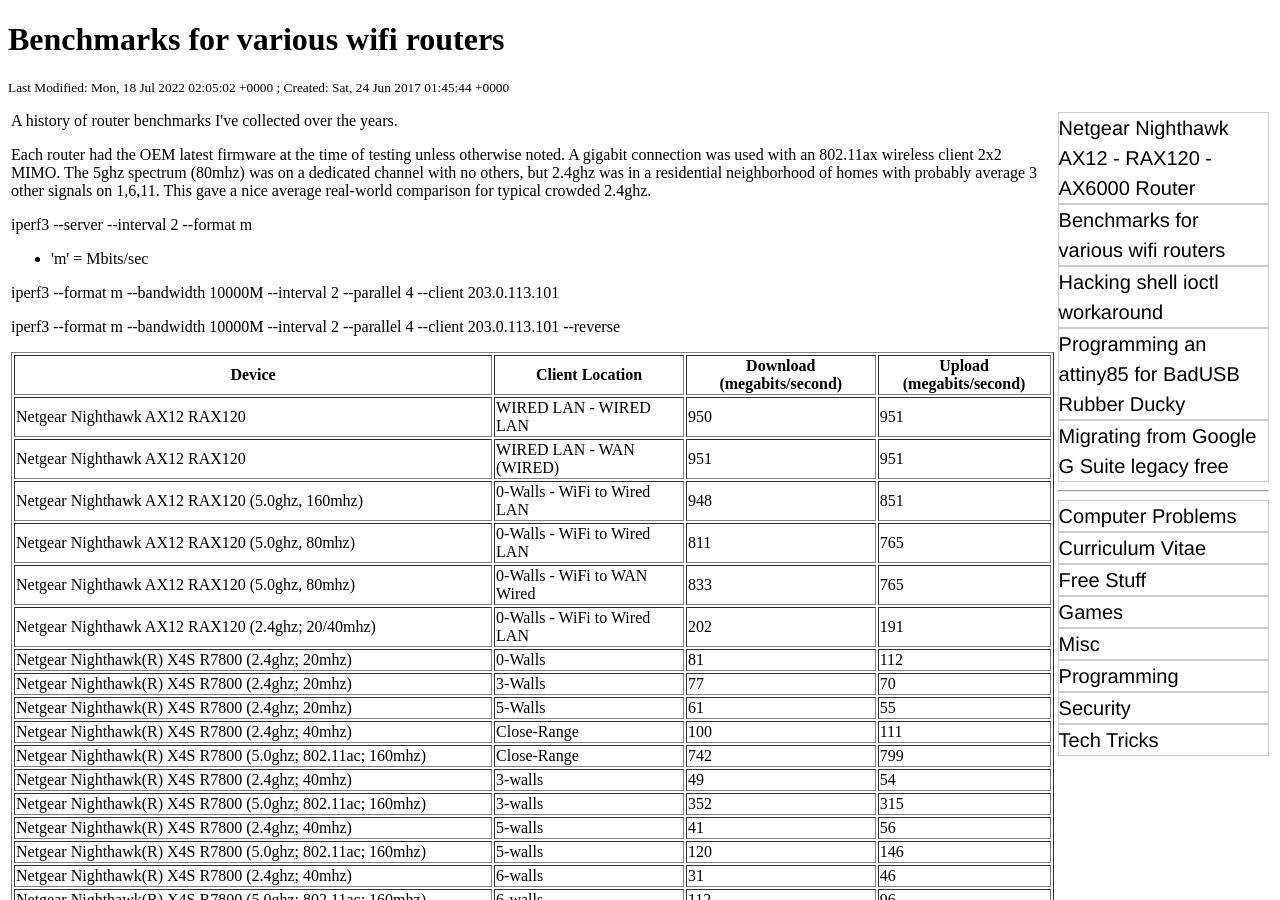
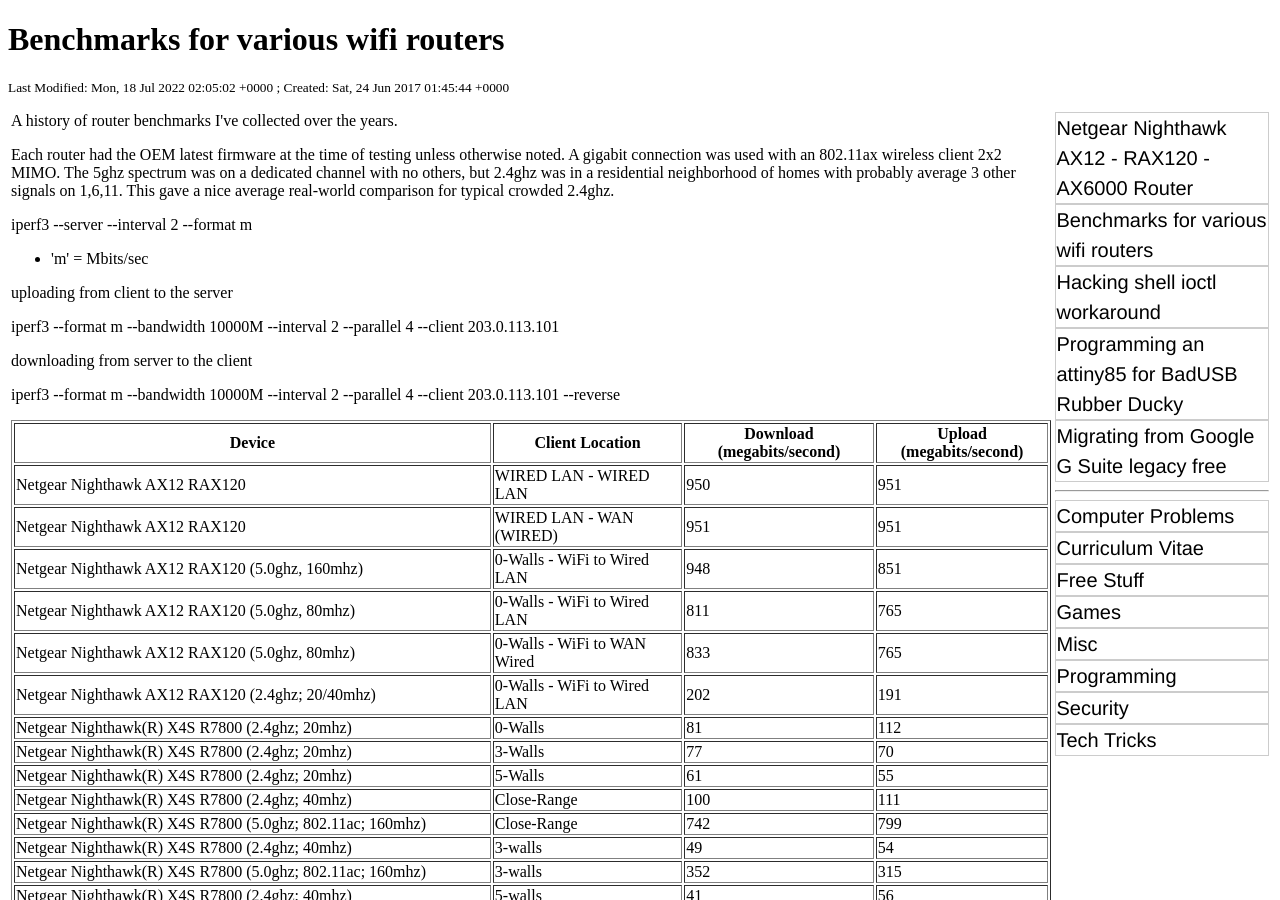
Before and after one commit to rbeede/rbeede.github.io, a Jekyll site: the page built from _posts/2022-05-14-benchmarks_for_various_wifi_routers.html, in a window 1280 px wide and 900 px high. Built offline with Jekyll 4.4.1, drawn with Linux system fonts in a browser that asks for light colours.

Commit message:
Updated test notes about iperf3 command

```diff
--- a/_posts/2022-05-14-benchmarks_for_various_wifi_routers.html
+++ b/_posts/2022-05-14-benchmarks_for_various_wifi_routers.html
@@ -8,7 +8,7 @@
 A history of router benchmarks I've collected over the years.
 
 <p>
-Each router had the OEM latest firmware at the time of testing unless otherwise noted.  A gigabit connection was used with an 802.11ax wireless client 2x2 MIMO.  The 5ghz spectrum (80mhz) was on a dedicated channel with no others, but 2.4ghz was in a residential neighborhood of homes with probably average 3 other signals on 1,6,11.  This gave a nice average real-world comparison for typical crowded 2.4ghz.
+Each router had the OEM latest firmware at the time of testing unless otherwise noted.  A gigabit connection was used with an 802.11ax wireless client 2x2 MIMO.  The 5ghz spectrum was on a dedicated channel with no others, but 2.4ghz was in a residential neighborhood of homes with probably average 3 other signals on 1,6,11.  This gave a nice average real-world comparison for typical crowded 2.4ghz.
 </p>
 
 <p>
@@ -16,10 +16,12 @@
 <ul><li>'m' = Mbits/sec</li></ul>
 </p>
 
+<p>uploading from client to the server</p>
 <p>
 iperf3 --format m --bandwidth 10000M --interval 2 --parallel 4 --client 203.0.113.101
 </p>
 
+<p>downloading from server to the client</p>
 <p>
 iperf3 --format m --bandwidth 10000M --interval 2 --parallel 4 --client 203.0.113.101 --reverse
 </p>
```
